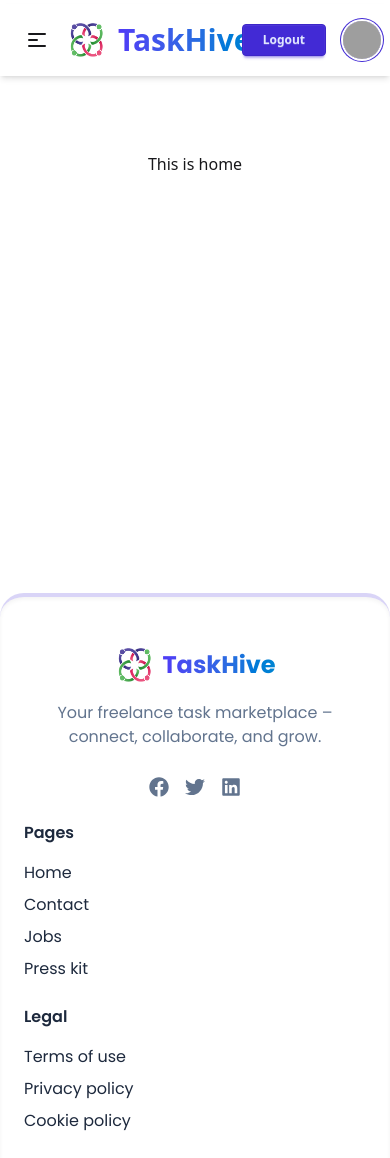
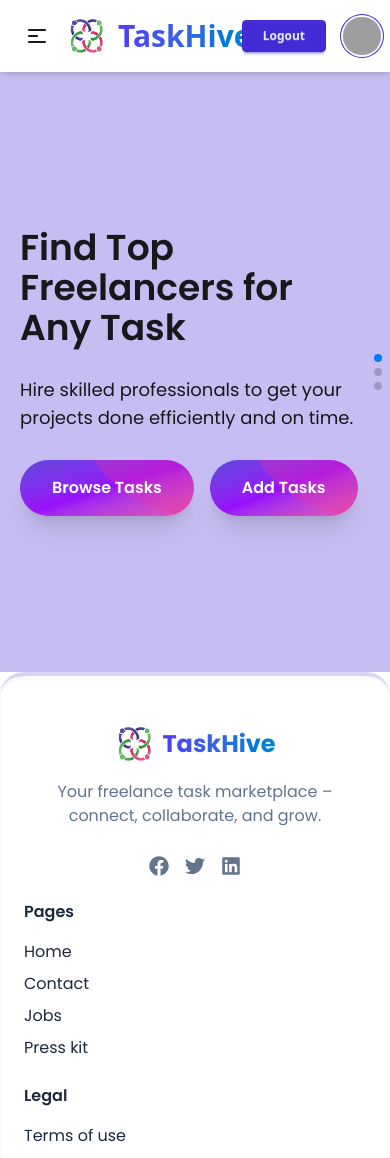
Before and after one commit to sahkil12/TaskHive-Project-client, a React (Vite) app: page / in a window 390 px wide. Shown: the top 1158 px of the page. Built offline with nearby package versions, Linux system fonts and the light colour scheme; grey boxes are pictures that could not be loaded.

Commit message:
added slider banner section

```diff
--- a/package.json
+++ b/package.json
@@ -17,6 +17,7 @@
     "react-dom": "^19.1.1",
     "react-icons": "^5.5.0",
     "react-router-dom": "^7.9.4",
+    "swiper": "^12.0.2",
     "tailwindcss": "^4.1.14"
   },
   "devDependencies": {
--- /dev/null
+++ b/src/Components/Banner.jsx
@@ -0,0 +1,107 @@
+import { Swiper, SwiperSlide } from "swiper/react";
+import "swiper/css";
+import "swiper/css/pagination";
+import { Pagination } from "swiper/modules";
+import { Link } from "react-router-dom";
+
+const Banner = () => {
+  return (
+    <div className="w-full h-[600px] lg:h-[700px]">
+      <Swiper
+        direction={"vertical"}
+        spaceBetween={30}
+        pagination={{ clickable: true }}
+        modules={[Pagination]}
+        className="w-full h-full"
+      >
+        <SwiperSlide>
+            {/* slider - 1 */}
+          <section className="bg-primary/30 w-full h-full pop px-5 sm:px-1">
+            <div className="md:w-11/12 mx-auto flex flex-col md:flex-row items-center justify-center h-full">
+              <div className="space-y-7 py-5">
+                <h2 className="text-4xl md:text-6xl/snug font-semibold ">
+                  Find Top Freelancers for <br /> Any Task
+                </h2>
+                <p className="text-lg">
+                  Hire skilled professionals to get your projects done
+                  efficiently and on time.
+                </p>
+                <div className="flex gap-4 items-center flex-wrap">
+                  <Link to={'/browseTasks'} className="relative inline-flex items-center justify-center p-4 px-8 md:px-10 py-4 overflow-hidden font-medium text-indigo-600 transition duration-300 ease-out rounded-full shadow-xl group hover:ring-1 hover:ring-purple-500">
+                    <span className="absolute inset-0 w-full h-full bg-gradient-to-br from-primary/80 via-purple-600 to-secondary/80"></span>
+                    <span className="absolute bottom-0 right-0 block w-64 h-64 mb-32 mr-4 transition duration-500 origin-bottom-left transform rotate-45 translate-x-24 bg-pink-500 rounded-full opacity-30 group-hover:rotate-90 ease"></span>
+                    <span className="relative text-white md:text-lg font-semibold ">Browse Tasks</span>
+                  </Link>
+                  <Link to={'/addTask'} className="relative inline-flex items-center justify-center p-4 px-8 md:px-12 py-4 overflow-hidden font-medium text-indigo-600 transition duration-300 ease-out rounded-full shadow-xl group hover:ring-1 hover:ring-purple-500">
+                    <span className="absolute inset-0 w-full h-full bg-gradient-to-br from-primary/80 via-purple-600 to-secondary/80"></span>
+                    <span className="absolute bottom-0 right-0 block w-64 h-64 mb-32 mr-4 transition duration-500 origin-bottom-left transform rotate-45 translate-x-24 bg-pink-500 rounded-full opacity-30 group-hover:rotate-90 ease"></span>
+                    <span className="relative text-white md:text-lg font-semibold ">Add Tasks</span>
+                  </Link>
+
+                </div>
+              </div>
+            </div>
+          </section>
+        </SwiperSlide>
+        <SwiperSlide>
+            {/* slider - 2 */}
+           <section className="bg-secondary/10 w-full h-full pop px-5 sm:px-1">
+            <div className="md:w-11/12 mx-auto flex flex-col md:flex-row items-center justify-center h-full">
+              <div className="space-y-7 py-5">
+                <h2 className="text-4xl md:text-6xl/snug font-semibold ">
+                  Explore Tasks That Match  <br /> Your Skills
+                </h2>
+                <p className="text-lg">
+                 Discover exciting projects and bid to get hired by clients worldwide.
+                </p>
+                <div className="flex gap-4 items-center flex-wrap">
+                  <Link to={'/browseTasks'} className="relative inline-flex items-center justify-center p-4 px-8 md:px-10 py-4 overflow-hidden font-medium text-indigo-600 transition duration-300 ease-out rounded-full shadow-xl group hover:ring-1 hover:ring-purple-500">
+                    <span className="absolute inset-0 w-full h-full bg-gradient-to-br from-secondary/80 via-purple-600 to-secondary/80"></span>
+                    <span className="absolute bottom-0 right-0 block w-64 h-64 mb-32 mr-4 transition duration-500 origin-bottom-left transform rotate-45 translate-x-24 bg-pink-500 rounded-full opacity-30 group-hover:rotate-90 ease"></span>
+                    <span className="relative text-white md:text-lg font-semibold ">Browse Tasks</span>
+                  </Link>
+                  <Link to={'/addTask'} className="relative inline-flex items-center justify-center p-4 px-8 md:px-12 py-4 overflow-hidden font-medium text-indigo-600 transition duration-300 ease-out rounded-full shadow-xl group hover:ring-1 hover:ring-purple-500">
+                    <span className="absolute inset-0 w-full h-full bg-gradient-to-br from-primary/80 via-purple-600 to-secondary/80"></span>
+                    <span className="absolute bottom-0 right-0 block w-64 h-64 mb-32 mr-4 transition duration-500 origin-bottom-left transform rotate-45 translate-x-24 bg-pink-500 rounded-full opacity-30 group-hover:rotate-90 ease"></span>
+                    <span className="relative text-white md:text-lg font-semibold ">Add Tasks</span>
+                  </Link>
+
+                </div>
+              </div>
+            </div>
+          </section>
+        </SwiperSlide>
+        <SwiperSlide>
+            {/* slider - 3 */}
+           <section className="bg-accent/10 w-full h-full pop px-5 sm:px-1">
+            <div className="md:w-11/12 mx-auto flex flex-col md:flex-row items-center justify-center h-full">
+              <div className="space-y-7 py-5">
+                <h2 className="text-4xl md:text-6xl/snug font-semibold ">
+                  Connect, Bid & Get  <br /> Hired Fast
+                </h2>
+                <p className="text-lg">
+                 Submit bids, communicate with clients, and grow your freelance career.
+                </p>
+                <div className="flex gap-4 items-center flex-wrap">
+                  <Link to={'/browseTasks'} className="relative inline-flex items-center justify-center p-4 px-8 md:px-10 py-4 overflow-hidden font-medium text-indigo-600 transition duration-300 ease-out rounded-full shadow-xl group hover:ring-1 hover:ring-purple-500">
+                    <span className="absolute inset-0 w-full h-full bg-gradient-to-br from-primary/80 via-purple-600 to-secondary/80"></span>
+                    <span className="absolute bottom-0 right-0 block w-64 h-64 mb-32 mr-4 transition duration-500 origin-bottom-left transform rotate-45 translate-x-24 bg-pink-500 rounded-full opacity-30 group-hover:rotate-90 ease"></span>
+                    <span className="relative text-white md:text-lg font-semibold ">Browse Tasks</span>
+                  </Link>
+                  <Link to={'/addTask'} className="relative inline-flex items-center justify-center p-4 px-8 md:px-12 py-4 overflow-hidden font-medium text-indigo-600 transition duration-300 ease-out rounded-full shadow-xl group hover:ring-1 hover:ring-purple-500">
+                    <span className="absolute inset-0 w-full h-full bg-gradient-to-br from-primary/80 via-purple-600 to-secondary/80"></span>
+                    <span className="absolute bottom-0 right-0 block w-64 h-64 mb-32 mr-4 transition duration-500 origin-bottom-left transform rotate-45 translate-x-24 bg-pink-500 rounded-full opacity-30 group-hover:rotate-90 ease"></span>
+                    <span className="relative text-white md:text-lg font-semibold ">Add Tasks</span>
+                  </Link>
+
+                </div>
+              </div>
+            </div>
+          </section>
+        </SwiperSlide>
+      </Swiper>
+    </div>
+  );
+};
+
+export default Banner;
--- a/src/Layouts/MainLayout.jsx
+++ b/src/Layouts/MainLayout.jsx
@@ -5,7 +5,7 @@ import Footer from "../Components/Footer";
 const MainLayout = () => {
     return (
         <div>
-           <header className="sticky top-1 z-50 ">
+           <header className="sticky top-0 z-50 ">
              <Navbar></Navbar>
            </header>
             <main className="min-h-[calc(100vh-403px)]">
--- a/src/Pages/Home.jsx
+++ b/src/Pages/Home.jsx
@@ -1,8 +1,9 @@
+import Banner from "../Components/Banner";
 
 const Home = () => {
     return (
-        <div className="text-center my-20">
-            <h2>This is home</h2>
+        <div className="">
+            <Banner></Banner>
         </div>
     );
 };
```
Also changed, not shown: public/free task .png (added), 1 other file (tests, documents, lock files or other folders).
